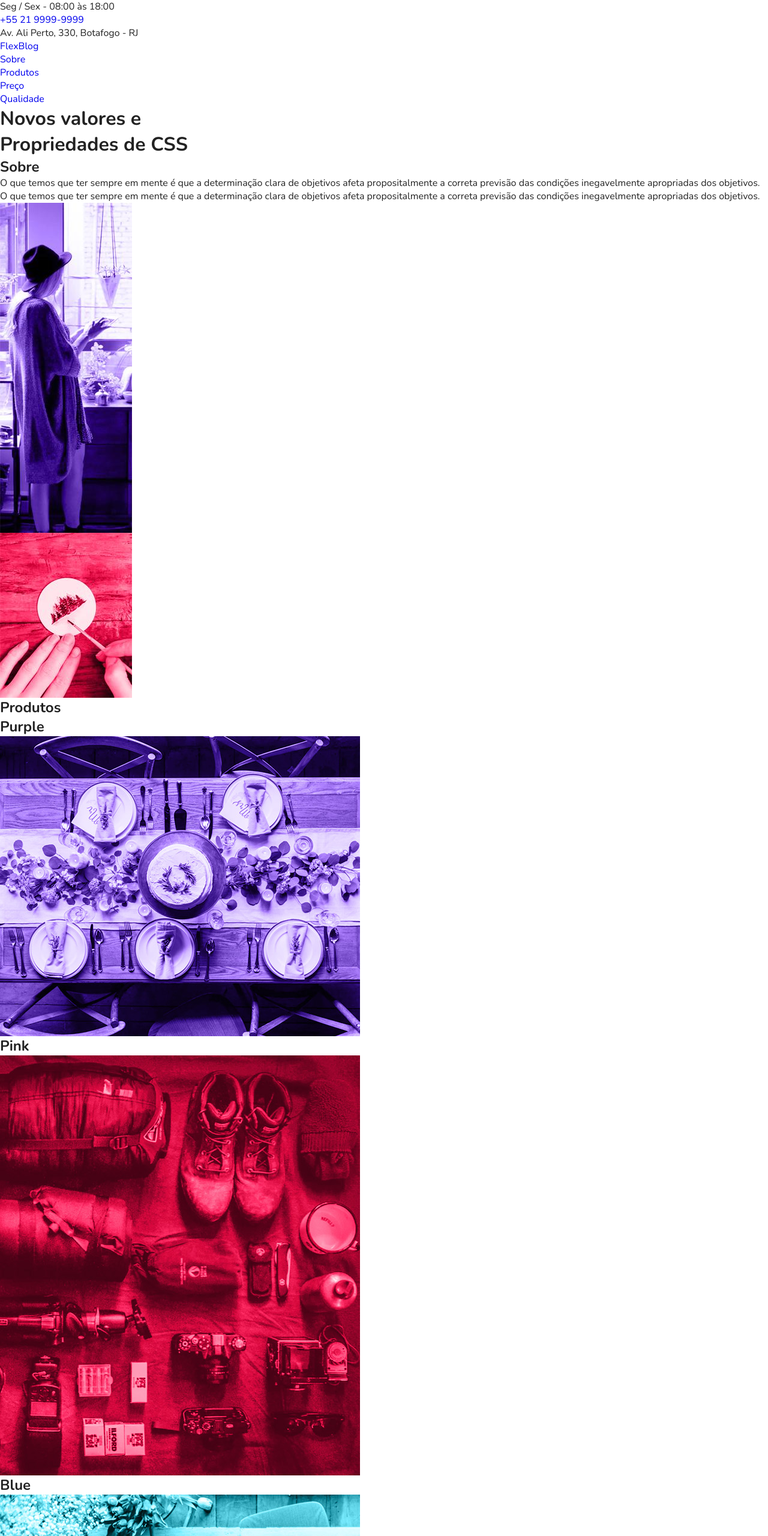
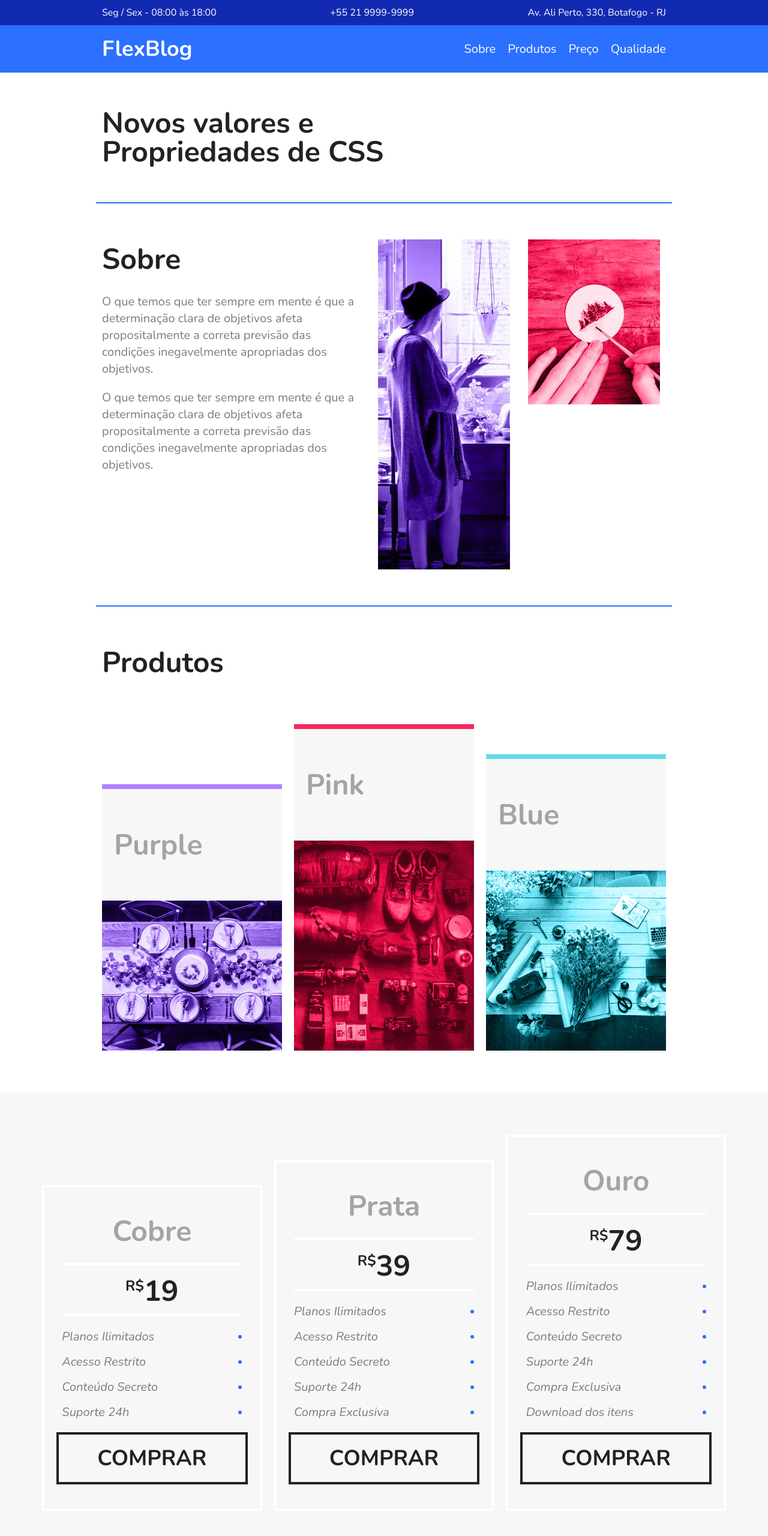
Before and after one commit to bigollll/EstudoCSSflexbox, a plain HTML site: page index.html in a window 1280 px wide. Shown: the top 2560 px of the page at 60% size. Drawn offline with nearby package versions, Linux system fonts and the light colour scheme.

Commit message:
css/ajustes

```diff
--- a/css/style.css
+++ b/css/style.css
@@ -1,25 +1,388 @@
-body, h1, h2, p, ul, li, a{
+body,
+h1,
+h2,
+p,
+ul,
+li,
+a {
   margin: 0px;
   padding: 0px;
 }
 
-body{
+body {
   font-family: "Nunito", Arial, Helvetica, sans-serif;
   color: #222222;
 }
-ul{
+ul {
   list-style: none;
 }
 
-a{
-  text-decoration: none
+a {
+  text-decoration: none;
 }
 
-img{
+img {
   display: block;
   max-width: 100%;
 }
 
-*{
+* {
   box-sizing: border-box;
 }
+
+/*Superinfo*/
+
+.superinfo-bg {
+  background: #122ab2;
+  color: white;
+}
+.superinfo {
+  max-width: 960px;
+  margin: 0 auto;
+  display: flex;
+  justify-content: space-between;
+  flex-wrap: wrap;
+  padding-top: 10px;
+}
+
+.superinfo p,
+.superinfo a {
+  margin: 0 10px 10px 10px;
+}
+
+.superinfo a {
+  color: white;
+}
+
+/*Menu*/
+
+.menu-bg {
+  background: #2c70ff;
+}
+
+.menu {
+  max-width: 960px;
+  margin: 0 auto;
+  padding: 15px 0;
+  display: flex;
+  flex-wrap: wrap;
+  justify-content: space-between;
+  align-items: center;
+}
+.menu a {
+  color: white;
+}
+.menu-logo a {
+  font-size: 2.25em;
+  font-weight: bold;
+  margin: 0 10px;
+}
+.menu-nav ul {
+  display: flex;
+  flex-wrap: wrap;
+}
+.menu-nav a {
+  font-size: 1.25em;
+  display: block;
+  padding: 10px;
+}
+.menu-nav a:hover {
+  color: #122ab2;
+}
+
+/*Introdução*/
+
+.introducao {
+  font-size: 3em;
+  line-height: 1;
+  max-width: 960px;
+  margin: 0 auto;
+  padding: 60px 10px;
+}
+
+/*Sobre*/
+
+.sobre {
+  border-top: 2px solid #2c70ff;
+  border-bottom: 2px solid #2c70ff;
+  max-width: 960px;
+  margin: 0 auto;
+  padding: 60px 0;
+  display: flex;
+  flex-wrap: wrap;
+}
+
+.sobre-info {
+  flex: 2 1 300px;
+  margin: 0 10px;
+}
+.sobre-info h1 {
+  font-size: 3em;
+  margin-bottom: 0.5em;
+}
+.sobre-info p {
+  font-size: 1.25em;
+  line-height: 1.4;
+  margin-bottom: 1em;
+  color: #7c7c7c;
+}
+
+.sobre-img {
+  flex: 1 1 160px;
+  margin: 0 10px;
+}
+
+/*Produtos*/
+
+.produtos {
+  max-width: 960px;
+  margin: 60px auto;
+}
+.produtos h1 {
+  font-size: 3em;
+  margin: 0 10px 60px 10px;
+}
+.produtos-container {
+  display: flex;
+  flex-wrap: wrap;
+  align-items: flex-end;
+}
+
+.produtos-item {
+  flex: 1 1 175px;
+  margin: 10px;
+}
+
+.produtos-item h2 {
+  font-size: 3em;
+  color: #a4a4a4;
+  background: #f7f7f7;
+  padding: 60px 20px;
+}
+
+.purple {
+  border-top: 8px solid #ae81ff;
+}
+
+.pink {
+  border-top: 8px solid #f9265e;
+}
+
+.blue {
+  border-top: 8px solid #66d9eb;
+}
+
+/*precos*/
+
+.preco {
+  background: #f7f7f7;
+  padding: 60px;
+  display: flex;
+  flex-wrap: wrap;
+  align-items: flex-end;
+}
+
+.preco-item {
+  flex: 1 1 260px;
+  border: 4px solid white;
+  padding: 20px;
+  margin: 10px;
+
+}
+
+.preco-item h2 {
+  font-size: 3em;
+  color: #a4a4a4;
+  text-align: center;
+  margin-top: 20px;
+}
+
+.preco-item span {
+  max-width: 300px;
+  margin: 20px auto;
+  display: block;
+  font-size: 3em;
+  text-align: center;
+  font-weight: bold;
+  padding: 10px 0 5px 0;
+  border-top: 4px solid white;
+  border-bottom: 4px solid white;
+}
+
+.preco-item sup {
+  font-size: 1.5rem;
+}
+
+.preco-item ul {
+  max-width: 300px;
+  margin: 20px auto;
+  font-size: 1.25em;
+  font-style: italic;
+  color: #7c7c7c;
+}
+.preco-item li {
+  display: flex;
+  justify-content: space-between;
+  align-items: center;
+  margin-bottom: 15px;
+}
+
+.preco-item li::after {
+  content: "";
+  display: block;
+  width: 6px;
+  height: 6px;
+  background: #2c70ff;
+  border-radius: 50%;
+}
+.preco-item a {
+  min-width: 300px;
+  display: block;
+  margin: 20px auto;
+  border: 4px solid;
+  color: #222222;
+  text-transform: uppercase;
+  font-weight: bold;
+  font-size: 2.25em;
+  padding: 15px 0;
+  text-align: center;
+}
+
+@media(max-width: 800px){
+  .preco{
+    padding-left: 10px;
+    padding-right: 10px;
+  }
+  .preco .preco-item:nth-child(3){
+    order: -2;
+  }
+  .preco .preco-item:nth-child(2){
+    order: -1;
+  }
+}
+
+/*Qualidade*/
+
+.qualidade{
+  max-width: 960px;
+  margin: 60px auto;
+  display: flex;
+  flex-wrap: wrap;
+}
+
+.qualidade-item{
+  flex: 1 1 300px;
+  margin: 20px 10px;
+}
+.qualidade-item h2{
+  font-size: 2.25rem;
+  color: #a4a4a4;
+  margin-bottom: 20px;
+}
+
+.qualidade-item h2::before{
+  content: '';
+  display: inline-block;
+  width: 8px;
+  height: 30px;
+  margin-right: 10px;
+  background: blue;
+}
+
+.qualidade-item:nth-of-type(3n + 1) h2::before{
+  background: #ae81ff;
+}
+.qualidade-item:nth-of-type(3n + 2) h2::before{
+  background: #f9265e;
+}
+.qualidade-item:nth-of-type(3n + 3) h2::before{
+  background: #66d9eb;
+}
+
+.qualidade-item p{
+  font-size: 1.25em;
+  line-height: 1.4;
+  color: #7c7c7c;
+}
+
+/*Newsletter*/
+
+.newsletter{
+  background: #f7f7f7;
+  padding: 60px calc(100% - 960px) / 2;
+  display: flex;
+  flex-wrap: wrap;
+}
+
+.newsletter-info{
+  flex: 1 1 240px;
+  margin: 0 10px;
+}
+
+.newsletter-info h1{
+  font-size: 3em;
+  color: #a4a4a4;
+}
+.newsletter-info p{
+  font-size: 1.25em;
+  font-style: italic;
+  max-width: 230px;
+  color: #7c7c7c;
+  margin-bottom: 10px;
+}
+
+.newsletter-form{
+  flex: 2 1 260px;
+  margin: 0 10px;
+  align-self: center;
+  display: flex;
+  flex-wrap: wrap;
+}
+
+.newsletter-form input{
+  flex: 3 1 200px;
+  font-size: 1.25em;
+  color: #7c7c7c;
+  font-style: italic;
+  font-family: "Nunito", Arial, Helvetica, sans-serif;
+  border: 4px solid #2c70ff;
+  background: transparent;
+  padding: 15px 10px;
+  margin: 0px;
+  border-radius: 0px;
+}
+
+.newsletter-form button{
+  flex: 1 1 200px;
+  font-family: "Nunito", Arial, Helvetica, sans-serif;
+  font-size: 2.25em;
+  font-weight: bold;
+  text-transform: uppercase;
+  background: #2c70ff;
+  color: white;
+  margin: 0px;
+  cursor: pointer;
+  border: 0px;
+  padding: 15px 10px;
+}
+@media (max-width: 800px) {
+  .newsletter-form button{
+    font-size: 1.5em;
+    margin-bottom: 15px;
+  }
+}
+
+/*footer*/
+
+.footer{
+  display: flex;
+  background: #2c70ff;
+  height: 200px;
+  align-items: center;
+}
+.footer p {
+  flex: 1;
+  text-align: center;
+  font-size: 2.25em;
+  color: #122ab2;
+}
--- a/index.html
+++ b/index.html
@@ -15,8 +15,8 @@
 </head>
 
 <body>
-  <div class="supperinfo-bg">
-    <div class="supperinfo">
+  <div class="superinfo-bg">
+    <div class="superinfo">
       <p>Seg / Sex - 08:00 às 18:00</p>
       <a href="tel:+552199999999">+55 21 9999-9999</a>
       <p>Av. Ali Perto, 330, Botafogo - RJ</p>
@@ -28,7 +28,7 @@
       <div class="menu-logo">
         <a href="#">FlexBlog</a>
       </div>
-      <nav>
+      <nav class="menu-nav">
         <ul>
           <li><a href="#sobre">Sobre</a></li>
           <li><a href="#produtos">Produtos</a></li>
@@ -155,12 +155,10 @@
       <input type="text" placeholder="Seu e-mail">
       <button type="submit">Assinar</button>
     </form>
-
-    <footer class="footer">
+  </section>
+  <footer class="footer">
       <p>FlexBlog © Todos os direitos reservados.</p>
     </footer>
-
-  </section>
 </body>
 
 </html>
```
